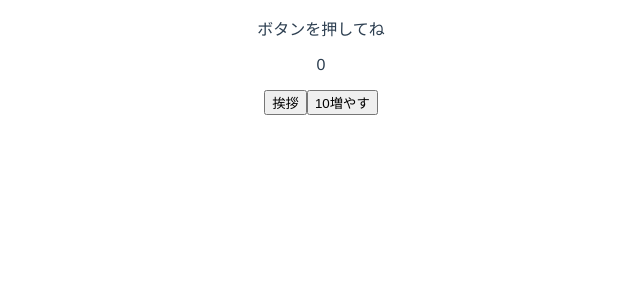
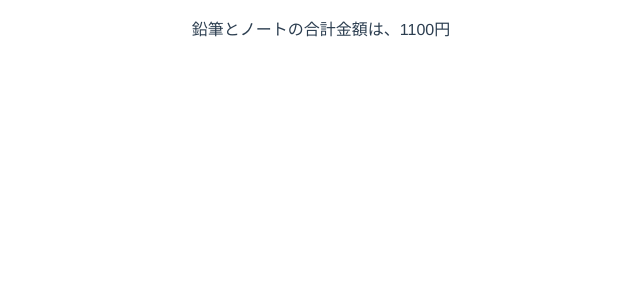
Before and after one commit to KeitaTaniuchi/vue-test, a Vue app: page / in a window 1280 px wide. Shown: the top 300 px of the page, without its empty margins (319-959 px from the left). Built offline with nearby package versions, Linux system fonts and the light colour scheme.

Commit message:
computedオプション学習用コード作成

```diff
--- a/src/views/Home.vue
+++ b/src/views/Home.vue
@@ -1,10 +1,6 @@
 <template>
-  <div class="about">
-    <p>{{ text }}</p>
-    <p>{{ showMsg() }}</p>
-    <p>{{ count }}</p>
-    <button v-on:click="sayHello">挨拶</button>
-    <button @click="countUp(10)">10増やす</button>
+  <div>
+    <p>{{ `鉛筆とノートの合計金額は、${totalPrice}円` }}</p>
   </div>
 </template>
 
@@ -12,22 +8,25 @@
 export default {
   data() {
     return {
-      text: "",
-      count: 0,
+      items: [
+        {
+          name: "鉛筆",
+          price: 300,
+          quantity: 1,
+        },
+        {
+          name: "ノート",
+          price: 400,
+          quantity: 2,
+        },
+      ],
     };
   },
-  methods: {
-    // メソッド名: function() {
-    //      処理
-    // },
-    sayHello: function () {
-      this.text = "Hello";
-    },
-    showMsg: function () {
-      return "ボタンを押してね";
-    },
-    countUp: function (value) {
-      this.count += value;
+  computed: {
+    totalPrice: function () {
+      return this.items.reduce((sum, item) => {
+        return sum + item.price * item.quantity;
+      }, 0);
     },
   },
 };
```
